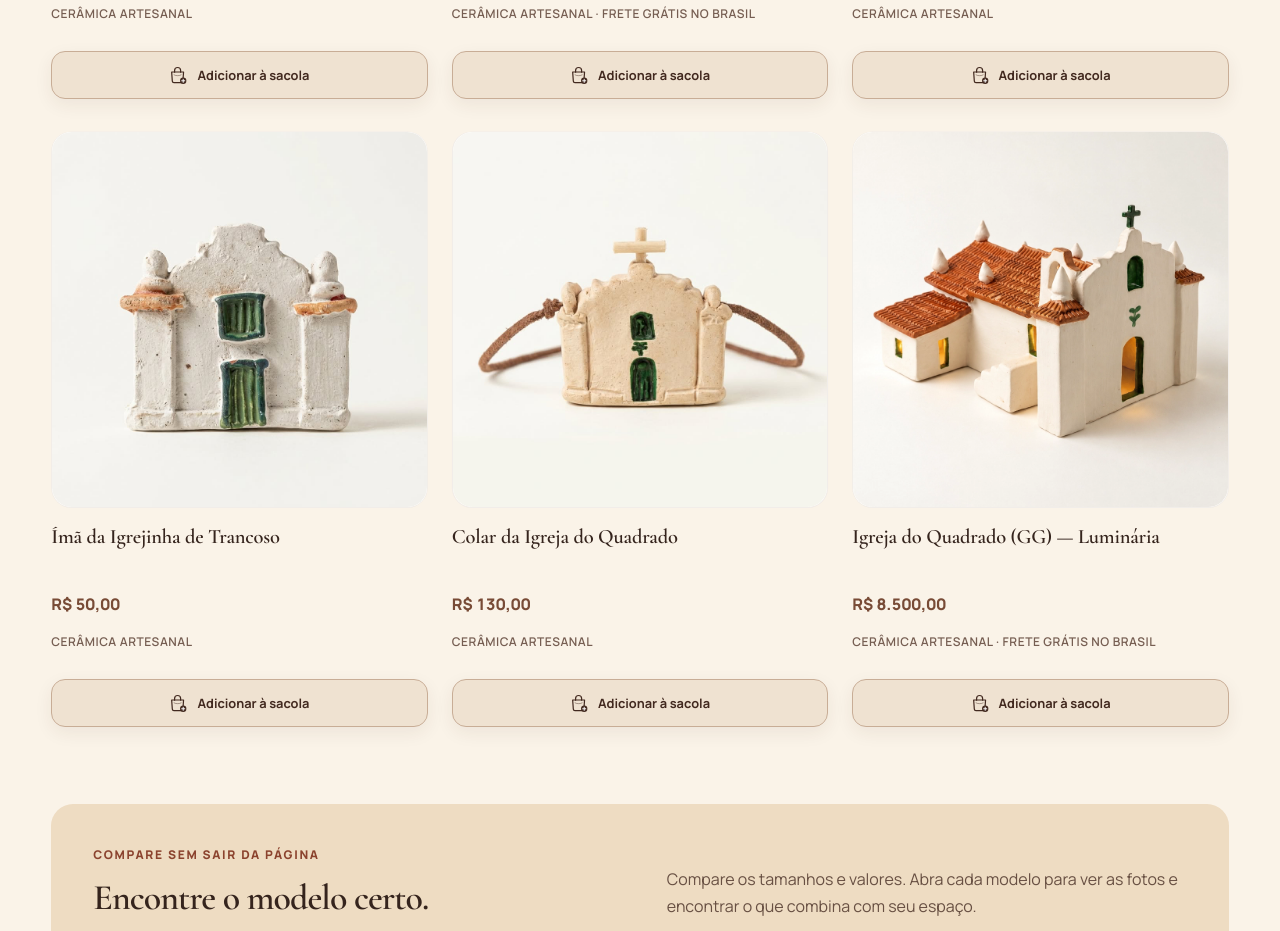
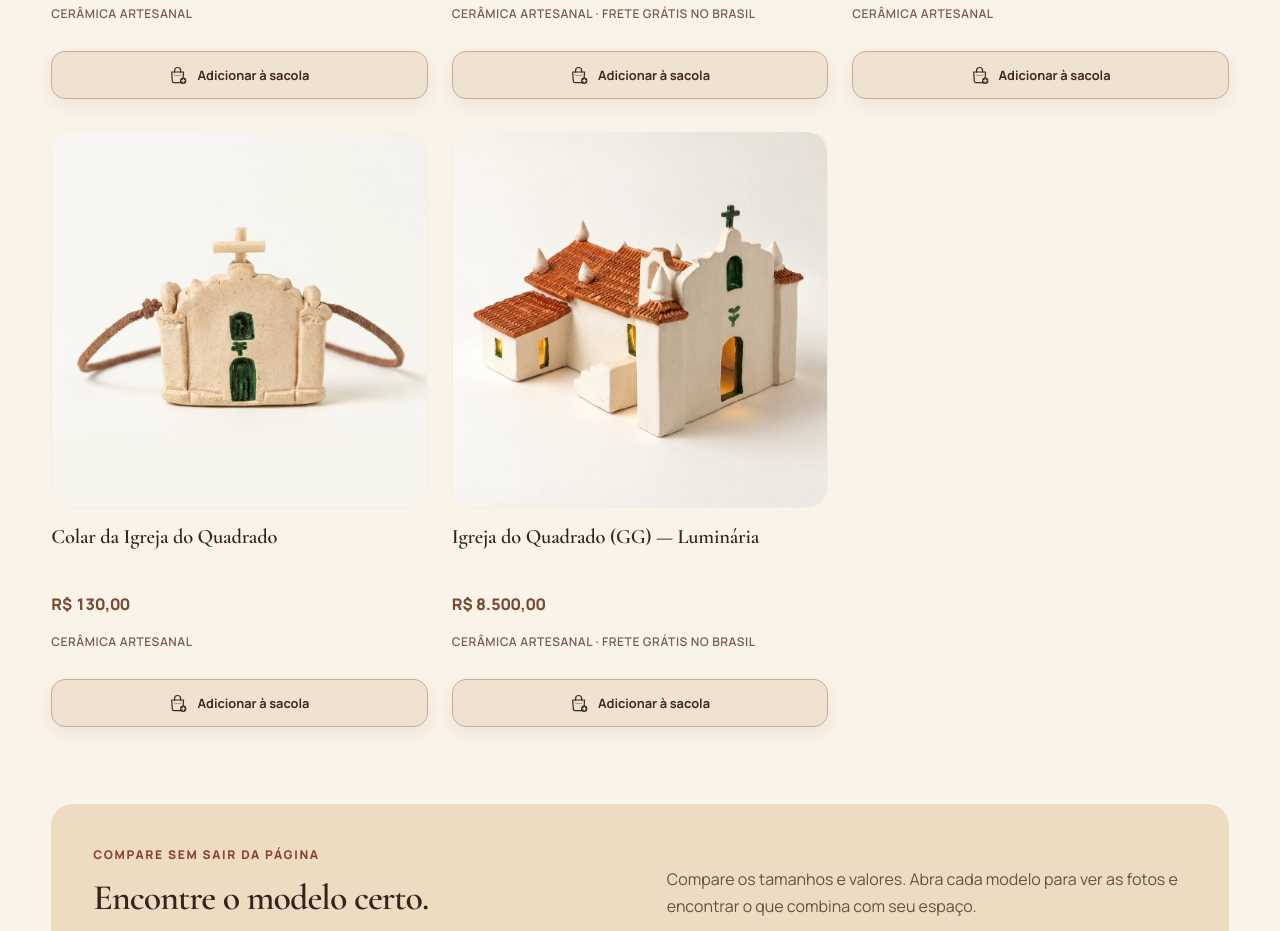
Before and after one commit to agotrancoso-create/agotrancoso-loja, a Next.js app: page /igrejinha-de-trancoso in a window 1280 px wide. Shown: the part 940-1871 px from the top of the page. Built offline with nearby package versions, Linux system fonts and the light colour scheme; no server answers.

Commit message:
feat(merchandising): remove magnet from curated church collection

```diff
--- a/app/igrejinha-de-trancoso/page.tsx
+++ b/app/igrejinha-de-trancoso/page.tsx
@@ -10,7 +10,6 @@ const productIds = [
   'igreja-quadrado-m',
   'igreja-quadrado-gg',
   'igrejinha-luminaria-trancoso',
-  'ima-igrejinha-trancoso',
   'colar-igreja-quadrado',
 ];
 
```
